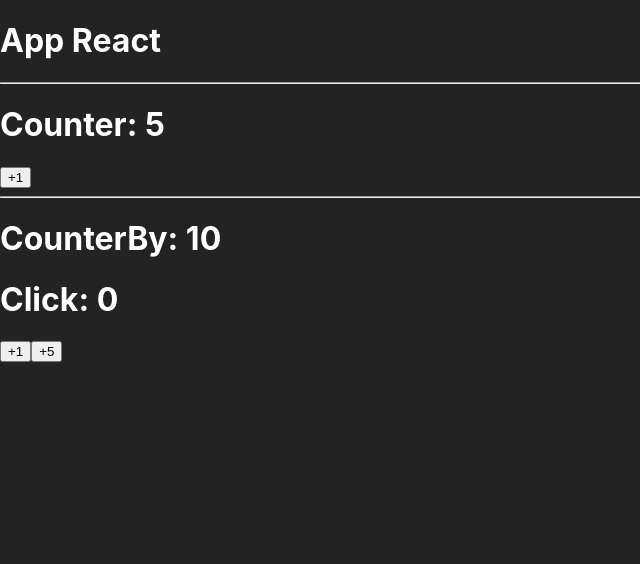
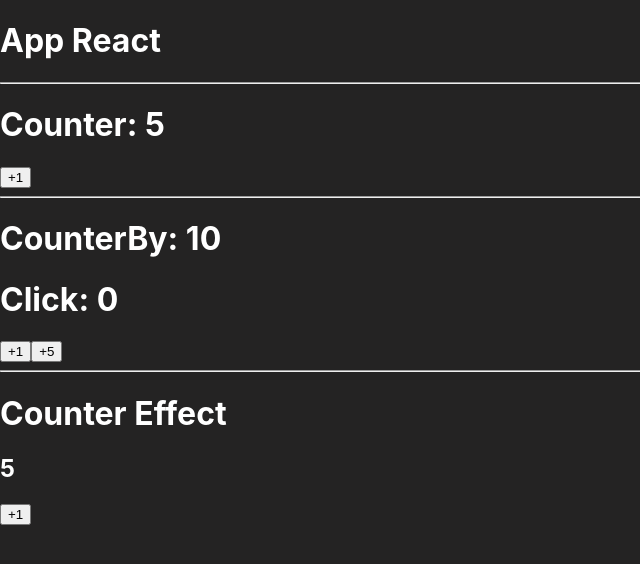
Before and after one commit to adrian1426/ReactTS_App-Counter, a React (Create React App) app: page / in a window 1280 px wide. Shown: the top 564 px of the page, without its empty margins (0-640 px from the left). Built offline with nearby package versions, Linux system fonts and the light colour scheme.

Commit message:
probando animaciones con GreenSock -gsap

```diff
--- a/package.json
+++ b/package.json
@@ -10,6 +10,7 @@
     "@types/node": "^16.11.35",
     "@types/react": "^18.0.9",
     "@types/react-dom": "^18.0.4",
+    "gsap": "^3.10.4",
     "react": "^18.1.0",
     "react-dom": "^18.1.0",
     "react-scripts": "5.0.1",
--- a/src/App.tsx
+++ b/src/App.tsx
@@ -1,5 +1,6 @@
 import Counter from "./components/Counter";
 import CounterBy from "./components/CounterBy";
+import CounterEffect from "./components/CounterEffect";
 
 function App() {
   return (
@@ -10,6 +11,8 @@
       <Counter initialValue={5} />
       <hr />
       <CounterBy />
+      <hr />
+      <CounterEffect />
     </div>
   );
 }
--- /dev/null
+++ b/src/components/CounterEffect.tsx
@@ -0,0 +1,37 @@
+import { useEffect, useState } from "react";
+import { gsap } from 'gsap';
+
+const MAXIMUM_COUNT = 10;
+
+const CounterEffect = () => {
+  const [counter, setCounter] = useState(5);
+
+  const handleClick = () => {
+
+    counter <= MAXIMUM_COUNT && setCounter(c => c + 1);
+  };
+
+  useEffect(() => {
+    if (counter <= MAXIMUM_COUNT) return;
+
+    console.log('%cse llegó al valor máximo', 'color:withe; background:blue');
+
+    gsap.to('h2', { y: -10, ease: 'ease.out' })
+      .then(() => {
+        gsap.to('h2', { y: 0, ease: 'bounce.out' })
+      })
+  }, [counter]);
+
+  return (
+    <>
+      <h1>Counter Effect</h1>
+      <h2>{counter}</h2>
+
+      <button onClick={handleClick}>
+        +1
+      </button>
+    </>
+  );
+};
+
+export default CounterEffect;
```
Also changed, not shown: 1 other file (tests, documents, lock files or other folders).
